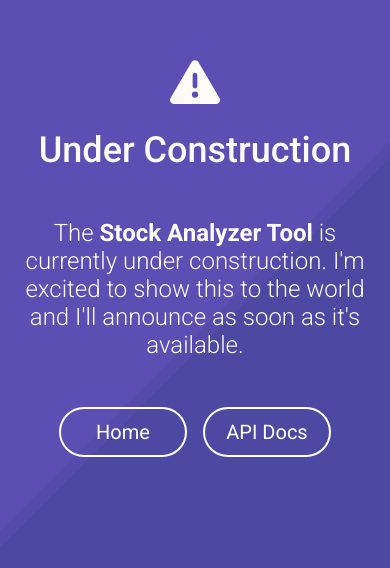
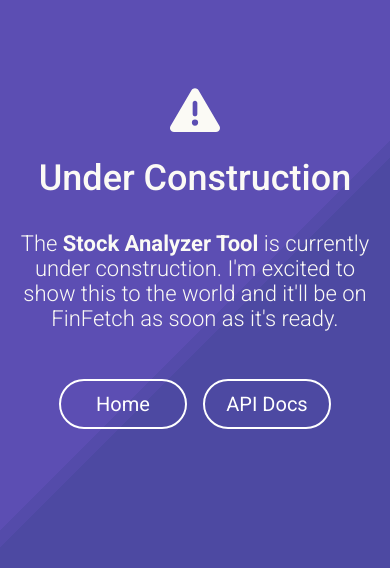
Before and after one commit to dnitecki/finfetch-ui, a React (Create React App) app: page /dashboard in a window 390 px wide. Shown: the part 166-734 px from the top of the page. Built offline with nearby package versions, Linux system fonts and the light colour scheme.

Commit message:
mobile styles

```diff
--- a/src/app.scss
+++ b/src/app.scss
@@ -350,6 +350,13 @@
   textarea {
     font-size: 16px;
   }
+  .hidden {
+    opacity: 0;
+    transition: all 1s;
+  }
+  .reveal {
+    opacity: 1;
+  }
   @keyframes diagonal-1 {
     0% {
       transform: translate(400px, -1200px);
--- a/src/apps/finfetch-api/pages/documentation/Documentation.scss
+++ b/src/apps/finfetch-api/pages/documentation/Documentation.scss
@@ -419,11 +419,4 @@
   .parameters {
     padding: 0;
   }
-  .hidden {
-    opacity: 0;
-    transition: all 1s;
-  }
-  .reveal {
-    opacity: 1;
-  }
 }
--- a/src/pages/landingPage/LandingPage.scss
+++ b/src/pages/landingPage/LandingPage.scss
@@ -243,7 +243,7 @@
   align-items: center;
   width: 100vw;
   height: 100vh;
-  background-color: #fbfaf5;
+  background-color: #d8dbde;
   transition: all ease 0.3s;
 }
 .landingPage-screen-icon {
@@ -302,6 +302,18 @@
   }
   .landingPage-app-api {
     border: 3px solid #0982cc;
+  }
+  .landingPage-card-container:hover .landingPage-card {
+    filter: none;
+    opacity: 1;
+  }
+  .landingPage-card-container .landingPage-card:hover {
+    top: 0;
+    transform: none;
+    box-shadow: none;
+    filter: blur(0);
+    box-shadow: 0 0.5rem 1rem #0000004c;
+    opacity: 1;
   }
   .landingPage-text {
     display: flex;
@@ -362,7 +374,6 @@
     align-items: center;
     display: flex;
     column-gap: 0.7rem;
-    opacity: 0.8;
     color: #ffffff;
     font-size: 22px;
     font-weight: 300;
--- a/src/pages/underConstruction/UnderConstruction.jsx
+++ b/src/pages/underConstruction/UnderConstruction.jsx
@@ -1,4 +1,4 @@
-import React from "react";
+import React, { useEffect } from "react";
 import "./UnderConstruction.scss";
 import { Helmet } from "react-helmet";
 import { NavLink } from "react-router-dom";
@@ -6,6 +6,20 @@
 import { faTriangleExclamation } from "@fortawesome/free-solid-svg-icons";
 
 export default function UnderConstruction() {
+  useEffect(() => {
+    const observer = new IntersectionObserver((entries) => {
+      entries.forEach((entry) => {
+        if (entry.isIntersecting) {
+          entry.target.classList.add("reveal");
+        } else {
+          entry.target.classList.remove("reveal");
+        }
+      });
+    });
+
+    const hiddenElements = document.querySelectorAll(".hidden");
+    hiddenElements.forEach((el) => observer.observe(el));
+  }, []);
   return (
     <>
       <div className="underConstruction">
@@ -17,14 +31,16 @@
           <div className="bg-layer-4"></div>
         </div>
         <div className="underConstruction-container">
-          <div className="underConstruction-icon">
+          <div className="underConstruction-icon hidden">
             <FontAwesomeIcon icon={faTriangleExclamation} />
           </div>
-          <div className="underConstruction-header">Under Construction</div>
-          <div className="underConstruction-text">
+          <div className="underConstruction-header hidden">
+            Under Construction
+          </div>
+          <div className="underConstruction-text hidden">
             The <strong>Stock Analyzer Tool</strong> is currently under
-            construction. I'm excited to show this to the world and I'll
-            announce as soon as it's available.
+            construction. I'm excited to show this to the world and it'll be on
+            FinFetch as soon as it's ready.
           </div>
           <div className="underConstruction-buttons">
             <NavLink to="/">
--- a/src/pages/underConstruction/UnderConstruction.scss
+++ b/src/pages/underConstruction/UnderConstruction.scss
@@ -69,11 +69,13 @@
   }
   .underConstruction-header {
     font-size: 36px;
+    margin-bottom: 1rem;
   }
   .underConstruction-text {
     justify-content: center;
     align-items: center;
     text-align: center;
+    font-size: 22px;
   }
   .underConstruction-buttons {
     margin-top: 2rem;
@@ -83,4 +85,8 @@
     justify-content: center;
     align-items: center;
   }
+  .underConstruction-button:hover {
+    background-color: transparent;
+    color: #fff;
+  }
 }
```
